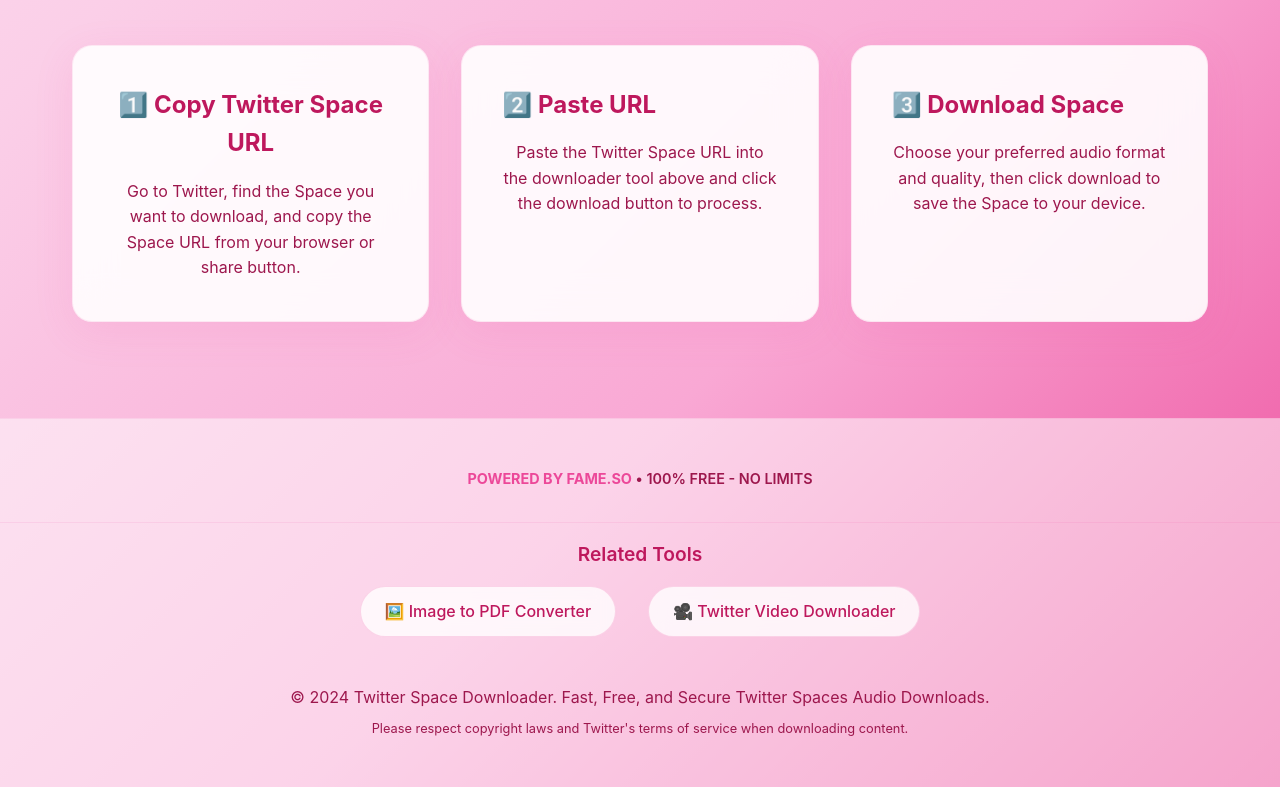
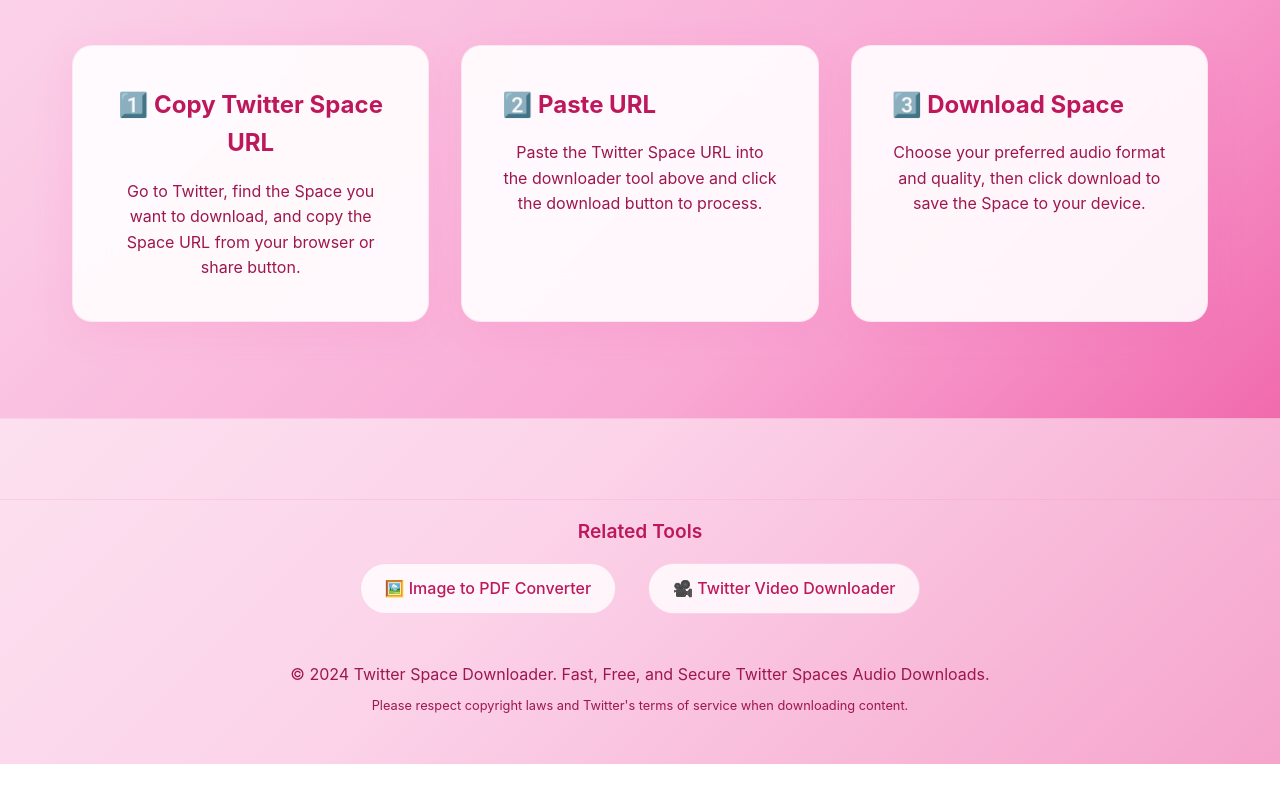
Before and after one commit to davidww11/xspacedownloader, a plain HTML site: page index.html in a window 1280 px wide. Shown: the part 1851-2638 px from the top of the page. After the commit the page ends 2615 px from the top, so only its background shows below. Drawn offline with Linux system fonts and the light colour scheme.

Commit message:
Remove POWERED BY FAME.SO branding text from footer

```diff
--- a/index.html
+++ b/index.html
@@ -514,9 +514,7 @@
     </main>
 
     <footer class="footer" id="about">
-        <div class="powered-by">
-            <strong>POWERED BY FAME.SO</strong> • 100% FREE - NO LIMITS
-        </div>
+
 
         <div style="margin: 2rem 0; padding: 1rem 0; border-top: 1px solid rgba(236, 72, 153, 0.1);">
             <h3 style="color: #be185d; margin-bottom: 1rem; font-size: 1.2rem; font-weight: 600;">Related Tools</h3>
```
